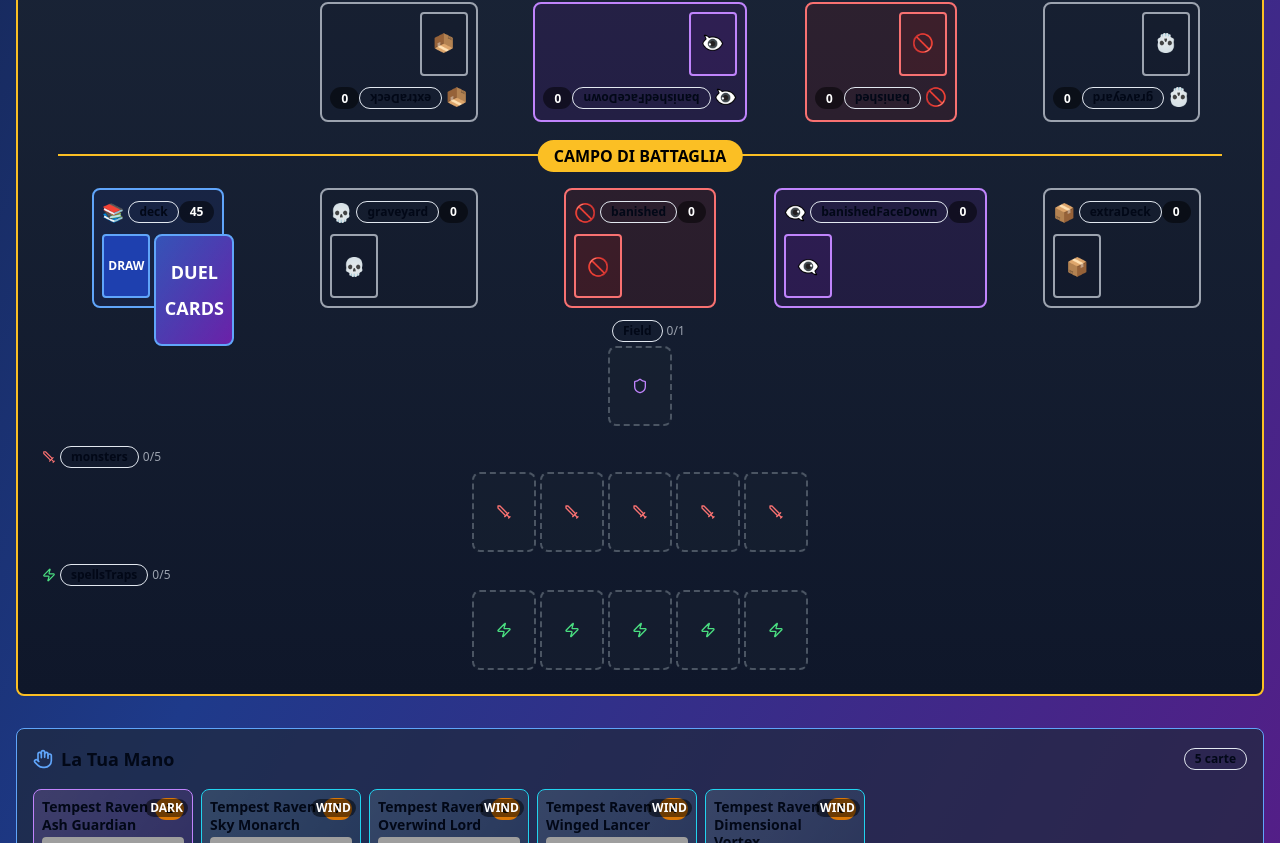
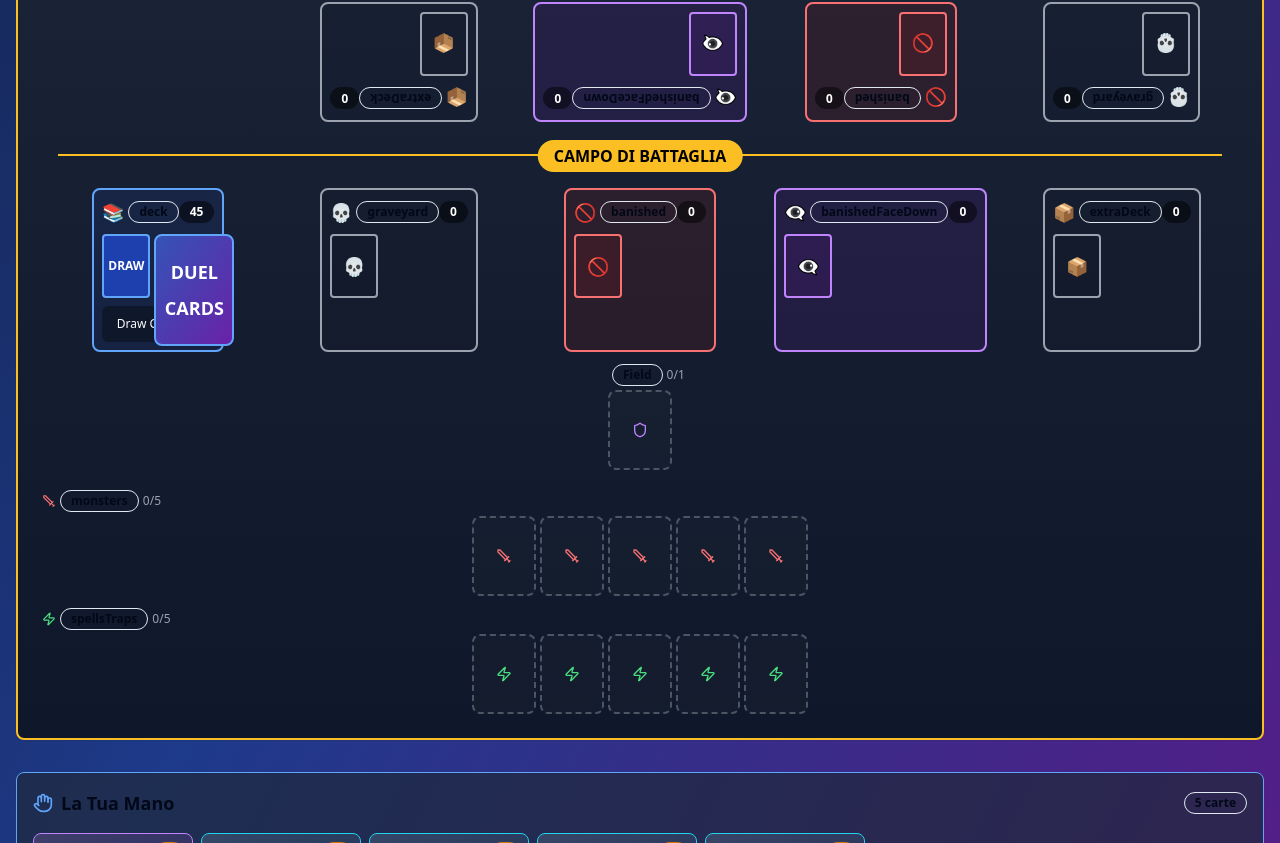
Before and after one commit to Matheuslima211266/pi, a React (Vite) app: page / in a window 1280 px wide. Shown: the part 1356-2199 px from the top of the page. Built offline with nearby package versions, Linux system fonts and the light colour scheme; grey boxes are pictures that could not be loaded.

Commit message:
Fix GameBoard and GameZones type errors.
Add `onDrawCard` prop to GameZones and GameBoard components to resolve type mismatches.

```diff
--- a/src/components/GameZones.tsx
+++ b/src/components/GameZones.tsx
@@ -1,4 +1,3 @@
-
 import React, { useState } from 'react';
 import { Card } from '@/components/ui/card';
 import CardComponent from './CardComponent';
@@ -8,7 +7,7 @@ import { ContextMenu, ContextMenuContent, ContextMenuItem, ContextMenuTrigger, C
 import { Sword, Zap, Shield, Home, Skull, Ban, EyeOff, BookOpen, Star, Layers, ArrowUp, Shuffle, Eye } from 'lucide-react';
 import ZoneManager from './ZoneManager';
 
-const GameZones = ({ field, isEnemy, onCardClick, onCardPlace, selectedCardFromHand, onCardMove, onCardPreview }) => {
+const GameZones = ({ field, isEnemy, onCardClick, onCardPlace, selectedCardFromHand, onCardMove, onCardPreview, onDrawCard }) => {
   const [activatedEffects, setActivatedEffects] = useState(new Set());
   const [expandedZone, setExpandedZone] = useState(null);
   const [placementMenu, setPlacementMenu] = useState(null);
@@ -360,6 +359,7 @@ const GameZones = ({ field, isEnemy, onCardClick, onCardPlace, selectedCardFromH
             onCardPreview={onCardPreview}
             isExpanded={expandedZone === 'deck'}
             onToggleExpand={() => handleZoneToggle('deck')}
+            onDrawCard={onDrawCard}
           />
         )}
 
@@ -370,6 +370,7 @@ const GameZones = ({ field, isEnemy, onCardClick, onCardPlace, selectedCardFromH
           onCardPreview={onCardPreview}
           isExpanded={expandedZone === 'graveyard'}
           onToggleExpand={() => handleZoneToggle('graveyard')}
+          onDrawCard={onDrawCard}
         />
 
         <ZoneManager
@@ -379,6 +380,7 @@ const GameZones = ({ field, isEnemy, onCardClick, onCardPlace, selectedCardFromH
           onCardPreview={onCardPreview}
           isExpanded={expandedZone === 'banished'}
           onToggleExpand={() => handleZoneToggle('banished')}
+          onDrawCard={onDrawCard}
         />
 
         <ZoneManager
@@ -388,6 +390,7 @@ const GameZones = ({ field, isEnemy, onCardClick, onCardPlace, selectedCardFromH
           onCardPreview={onCardPreview}
           isExpanded={expandedZone === 'banishedFaceDown'}
           onToggleExpand={() => handleZoneToggle('banishedFaceDown')}
+          onDrawCard={onDrawCard}
         />
 
         {/* Extra Deck */}
@@ -398,6 +401,7 @@ const GameZones = ({ field, isEnemy, onCardClick, onCardPlace, selectedCardFromH
           onCardPreview={onCardPreview}
           isExpanded={expandedZone === 'extraDeck'}
           onToggleExpand={() => handleZoneToggle('extraDeck')}
+          onDrawCard={onDrawCard}
         />
       </div>
 
--- a/src/components/ZoneManager.tsx
+++ b/src/components/ZoneManager.tsx
@@ -1,3 +1,4 @@
+
 import React, { useState } from 'react';
 import { Card } from '@/components/ui/card';
 import { Button } from '@/components/ui/button';
@@ -15,7 +16,7 @@ const ZoneManager = ({
   isExpanded,
   onToggleExpand,
   maxDisplayCards = 20,
-  onDrawCard // Add this new prop
+  onDrawCard = null // Make this optional
 }) => {
   const [selectedCards, setSelectedCards] = useState([]);
   const [searchQuery, setSearchQuery] = useState('');
```
